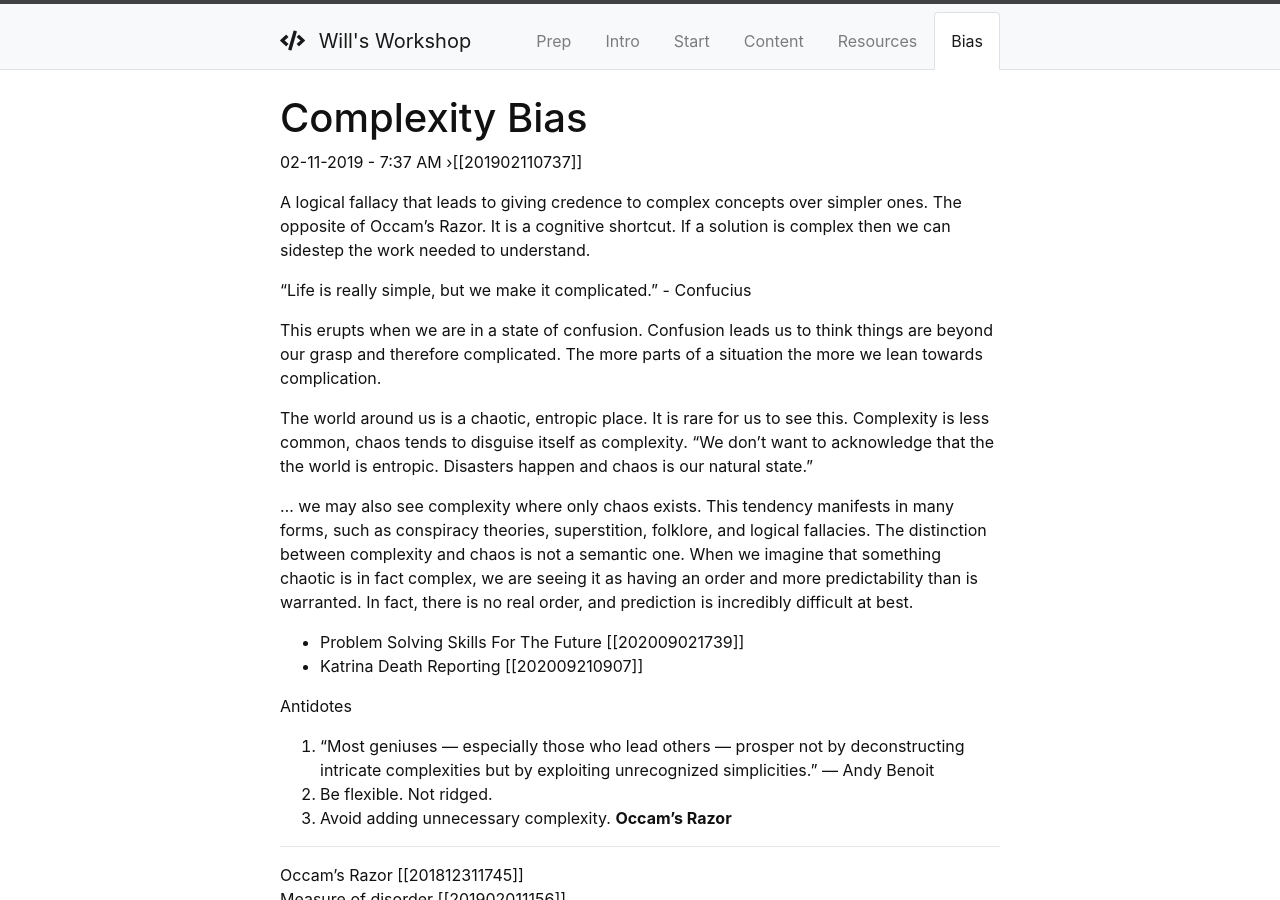
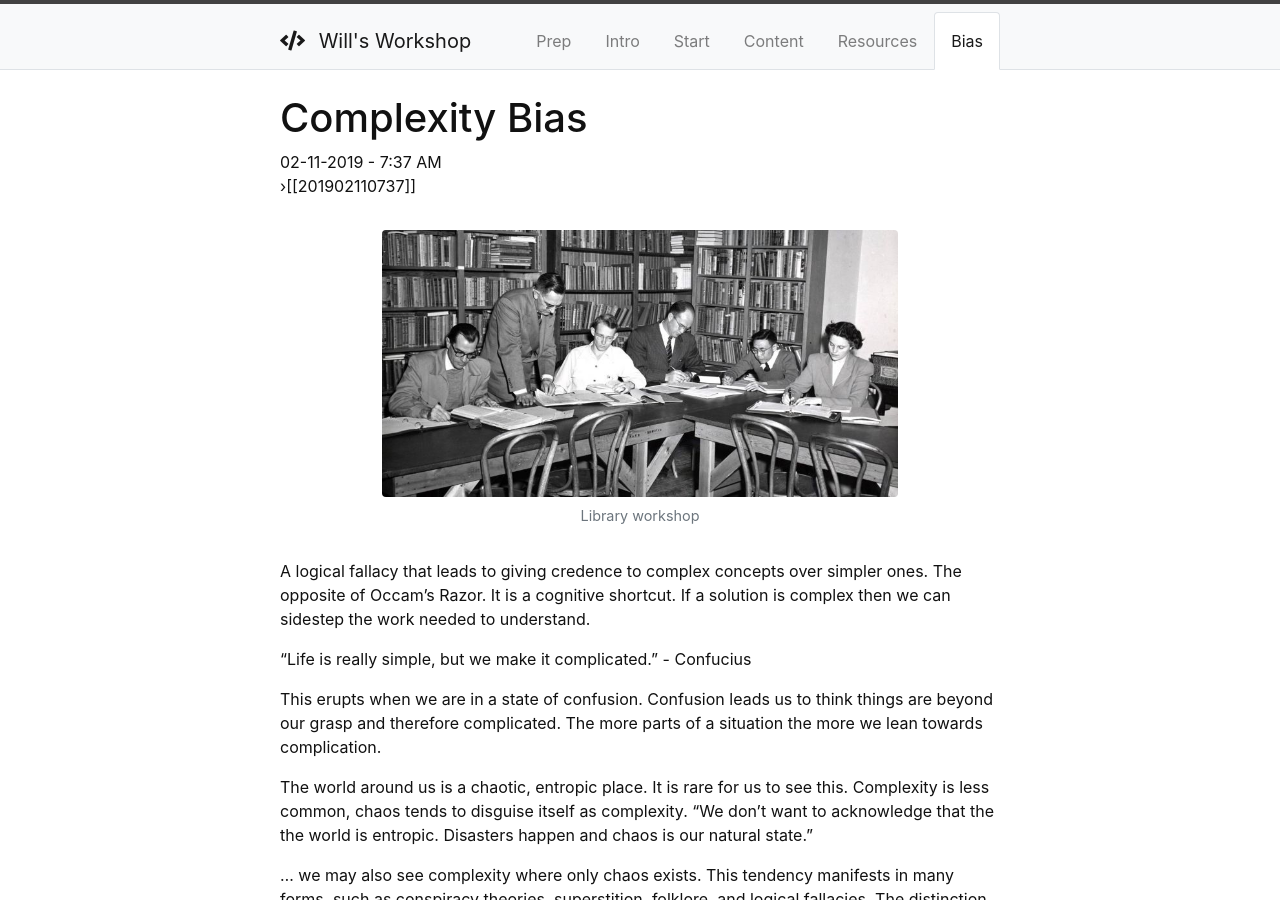
Before and after one commit to woodenzen/workshop-initial, a Jekyll site: the page built from content/5-complexity.md, in a window 1280 px wide and 900 px high. Built offline with Jekyll 4.4.1, drawn with Linux system fonts in a browser that asks for light colours.

Commit message:
Added picture

```diff
--- a/content/5-complexity.md
+++ b/content/5-complexity.md
@@ -5,6 +5,8 @@ nav: Bias
 
 02-11-2019 - 7:37 AM
 ›[[201902110737]]
+
+{% include figure.html img="uidaho-workshop.jpg" alt="intro image here" caption="Library workshop" width="75%" %}
 
 A logical fallacy that leads to giving credence to complex concepts over simpler ones. The opposite of Occam's Razor. It is a cognitive shortcut. If a solution is complex then we can sidestep the work needed to understand.
 
```
